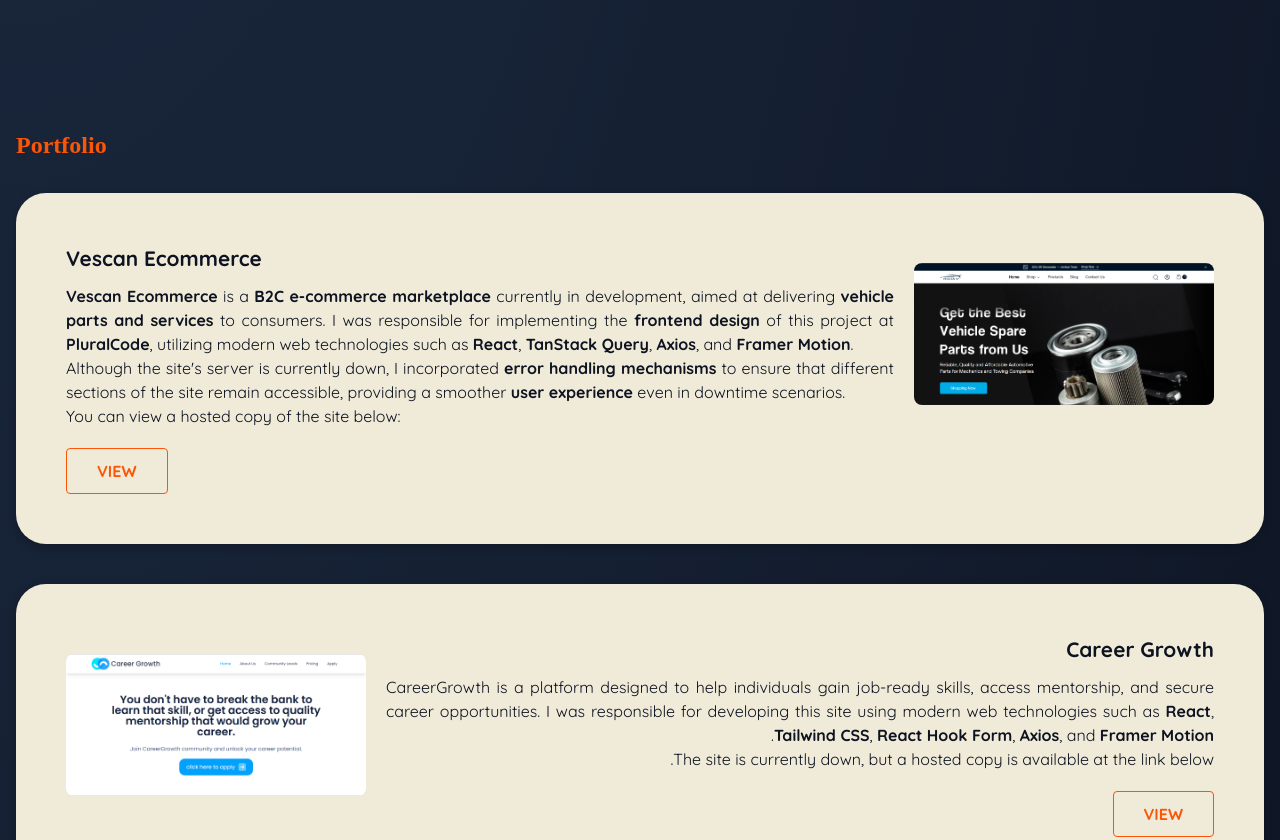
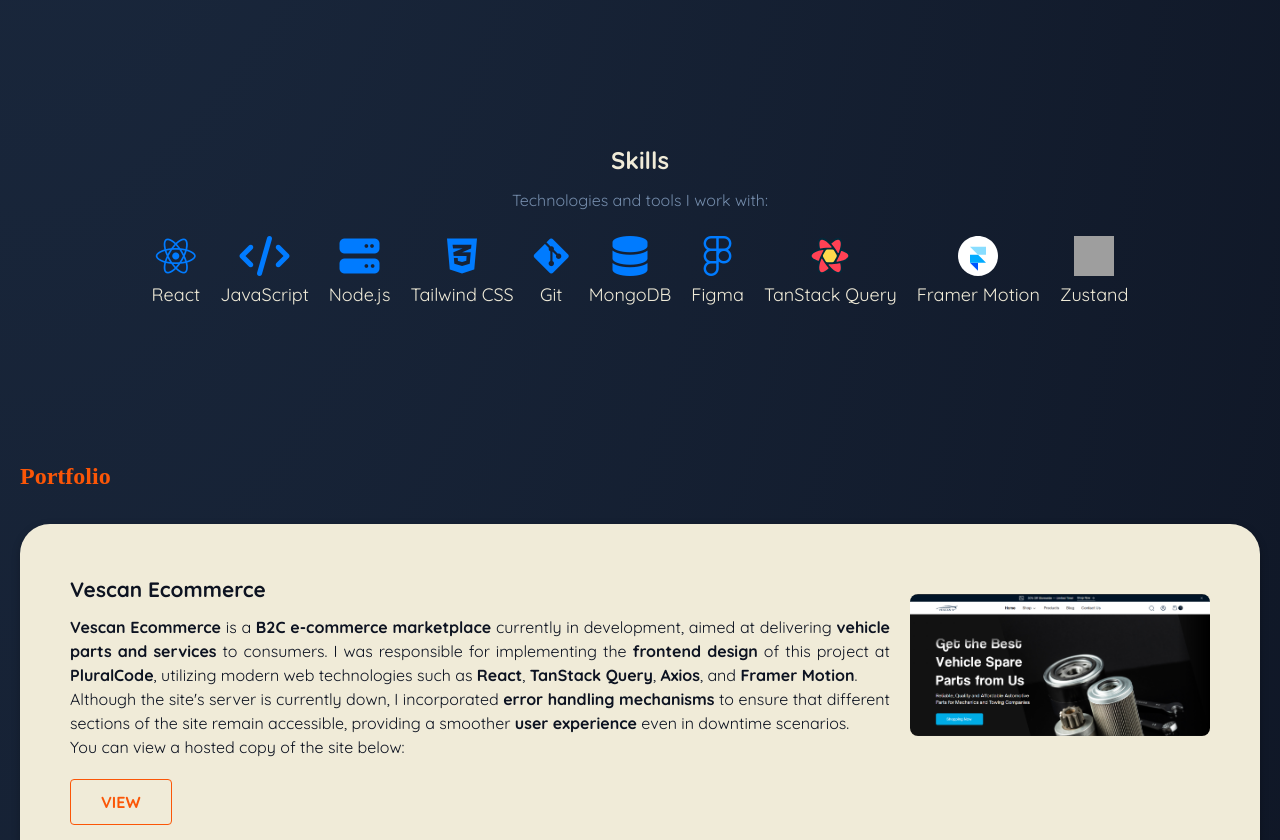
Before and after one commit to Akeemmudash/portfolio-vanilla, a website built with Vite: page index.html in a window 1280 px wide. Shown: the part 1520-2360 px from the top of the page. Built offline with nearby package versions, Linux system fonts and the light colour scheme; grey boxes are pictures that could not be loaded; a web font is replaced by a local one.

Commit message:
update:desktop ready

```diff
--- a/index.html
+++ b/index.html
@@ -23,7 +23,9 @@
         <li><a href="#portfolio">portfolio</a></li>
         <li><a href="#contactme">Contact</a></li>
       </ul>
-      <button class="download-cv__btn not-mobile">Download Cv</button>
+      <a href="/document/Akeem.pdf" class="download-cv__btn not-mobile" download
+        >Download Cv</a
+      >
       <button class="for-mobile" id="hamburger">
         <span></span><span></span><span></span>
       </button>
@@ -95,6 +97,64 @@
                 <strong>user-friendly interfaces</strong>.
               </p>
             </div>
+          </div>
+        </div>
+      </section>
+      <section id="skills" class="skills">
+        <h2>Skills</h2>
+        <p>Technologies and tools I work with:</p>
+        <div class="skills-container">
+          <div class="skill">
+            <i class="fab fa-react"></i>
+            <span>React</span>
+          </div>
+          <div class="skill">
+            <i class="fas fa-code"></i>
+            <span>JavaScript</span>
+          </div>
+          <div class="skill">
+            <i class="fas fa-server"></i>
+            <span>Node.js</span>
+          </div>
+          <div class="skill">
+            <i class="fab fa-css3-alt"></i>
+            <span>Tailwind CSS</span>
+          </div>
+          <div class="skill">
+            <i class="fab fa-git-alt"></i>
+            <span>Git</span>
+          </div>
+          <div class="skill">
+            <i class="fas fa-database"></i>
+            <span>MongoDB</span>
+          </div>
+          <div class="skill">
+            <i class="fab fa-figma"></i>
+            <span>Figma</span>
+          </div>
+          <div class="skill">
+            <img
+              src="/icons/react-query.svg"
+              alt="TanStack Query"
+              class="custom-icon"
+            />
+            <span>TanStack Query</span>
+          </div>
+          <div class="skill">
+            <img
+              src="/icons/framer.svg"
+              alt="Framer Motion"
+              class="custom-icon"
+            />
+            <span>Framer Motion</span>
+          </div>
+          <div class="skill">
+            <img
+              src="https://docs.pmnd.rs/zustand.png"
+              alt="Zustand"
+              class="custom-icon"
+            />
+            <span>Zustand</span>
           </div>
         </div>
       </section>
@@ -240,37 +300,44 @@
             Feel free to reach out for collaborations, job opportunities, or
             inquiries.
           </p>
-          <ul>
+          <ul class="contact-info__list">
             <li>
               <i class="fas fa-envelope"></i>
               <strong>Email:</strong>
-              <a href="mailto:your.email@example.com">your.email@example.com</a>
+              <a href="mailto:akeemmmudash@gmail.com">akeemmmudash@gmail.com</a>
             </li>
             <li>
               <i class="fab fa-linkedin"></i>
               <strong>LinkedIn:</strong>
-              <a href="https://linkedin.com/in/yourprofile" target="_blank"
-                >linkedin.com/in/yourprofile</a
+              <a href="https://linkedin.com/in/akeemmudash" target="_blank"
+                >linkedin.com/in/akeemmudash</a
               >
             </li>
             <li>
               <i class="fab fa-github"></i>
               <strong>GitHub:</strong>
-              <a href="https://github.com/yourgithub" target="_blank"
-                >github.com/yourgithub</a
+              <a href="https://github.com/akeemmudash" target="_blank"
+                >github.com/akeemmudash</a
               >
             </li>
             <li>
               <i class="fab fa-twitter"></i>
               <strong>Twitter:</strong>
-              <a href="https://twitter.com/yourtwitter" target="_blank"
-                >@yourtwitter</a
+              <a href="https://twitter.com/akeemmudash" target="_blank"
+                >@akeemmudash</a
               >
             </li>
           </ul>
         </section>
       </section>
     </main>
+    <link
+      rel="stylesheet"
+      href="https://cdnjs.cloudflare.com/ajax/libs/font-awesome/6.7.2/css/all.min.css"
+      integrity="sha512-Evv84Mr4kqVGRNSgIGL/F/aIDqQb7xQ2vcrdIwxfjThSH8CSR7PBEakCr51Ck+w+/U6swU2Im1vVX0SVk9ABhg=="
+      crossorigin="anonymous"
+      referrerpolicy="no-referrer"
+    />
     <script type="module" src="/src/main.js"></script>
   </body>
 </html>
--- a/src/style.css
+++ b/src/style.css
@@ -67,8 +67,8 @@
 
 .container {
   width: 100%;
-  padding-left: 16px;
-  padding-right: 16px;
+  padding-left: 20px;
+  padding-right: 20px;
 }
 
 @media screen and (min-width: 768px) {
@@ -364,6 +364,41 @@
   }
 }
 
+.skills {
+  text-align: center;
+}
+.skills h2,
+.skills p {
+  line-height: 2;
+}
+.skills p {
+  color: var(--primary-light);
+  margin-bottom: 20px;
+}
+.skills-container {
+  display: flex;
+  flex-wrap: wrap;
+  justify-content: center;
+  gap: 20px;
+  margin-top: 10px;
+}
+.skill {
+  display: flex;
+  flex-direction: column;
+  align-items: center;
+  font-size: 18px;
+}
+.skill i {
+  font-size: 40px;
+  color: #007bff;
+  margin-bottom: 5px;
+}
+.custom-icon {
+  width: 40px;
+  height: 40px;
+  margin-bottom: 5px;
+}
+
 .portfolio h2 {
   font-family: var(--font-playwright);
   text-align: left;
@@ -462,12 +497,26 @@
 }
 
 .contact p {
-  color: var(--orange);
+  color: var(--primary-light);
 }
 
 .contact__body {
   background-color: var(--background-secondary);
   border-radius: 20px;
+}
+.contact-info__list {
+  line-height: 2.5;
+  list-style: none;
+  display: flex;
+  gap: 20px;
+  flex-wrap: wrap;
+  justify-content: center;
+}
+.contact-info__list li {
+  display: inline-block;
+}
+.contact-info__list li a:hover {
+  color: var(--orange);
 }
 @media screen and (min-width: 768px) {
   .for-mobile {
```
Also changed, not shown: public/icons/framer.svg (added), public/icons/react-query.svg (added), 1 other file.
